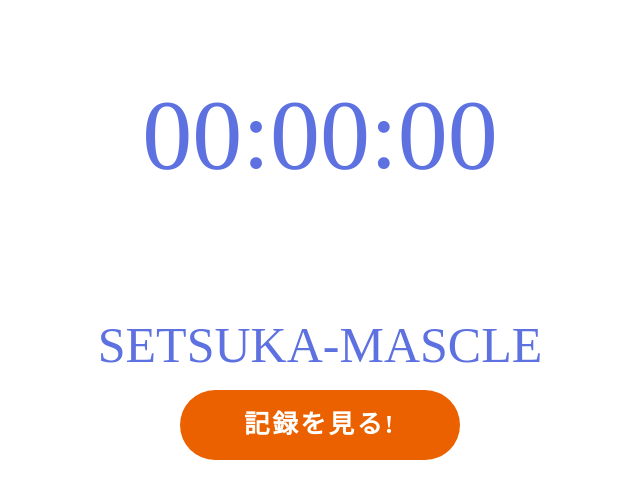
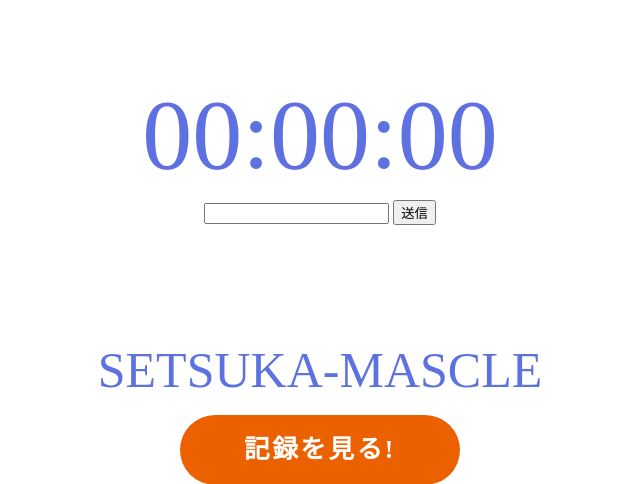
Before and after one commit to mikio-kamura/SETSUKA-MASCLE, a PHP site: page / in a window 1280 px wide. Shown: the part 210-694 px from the top of the page, without its empty margins (320-960 px from the left). Run offline with PHP 8.4, Linux system fonts and the light colour scheme; data that the repository does not hold is empty.

Commit message:
数字入力フォーム仮作成

```diff
--- a/index.php
+++ b/index.php
@@ -20,7 +20,10 @@ include('data.php'); //を書けばグローバルになる。使いたいindex
             <div class="container">
             <div class="scss-test-container">今の継続時間</div>
             <p id="timer" class="big_font">00:00:00</p>
-
+            <form>
+                <input type="number">
+                <button type="submit">送信</button>
+            </form>
             </div>
             <div id="now_time"></div><p id="now_time_word"></p>
             <div class="scss-test-container">SETSUKA-MASCLE</div>
```
